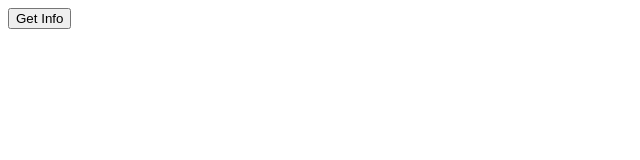
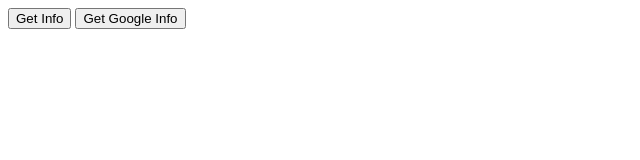
Before and after one commit to scream3r/cors, a plain HTML site: page index.html in a window 1280 px wide. Shown: the whole page, without its empty margins (0-640 px from the left). Drawn offline with Linux system fonts and the light colour scheme.

Commit message:
Update index.html

```diff
--- a/index.html
+++ b/index.html
@@ -2,5 +2,6 @@
 <html>
   <body>
     <button onclick="fetch('http://127.0.0.1:16732/api/v2/serverInfo').then((data) => {console.log(data);});">Get Info</button>
+    <button onclick="fetch('https://logging.googleapis.com/v2/').then((data) => {console.log(data);});">Get Google Info</button>
   </body>
 </html>
```
